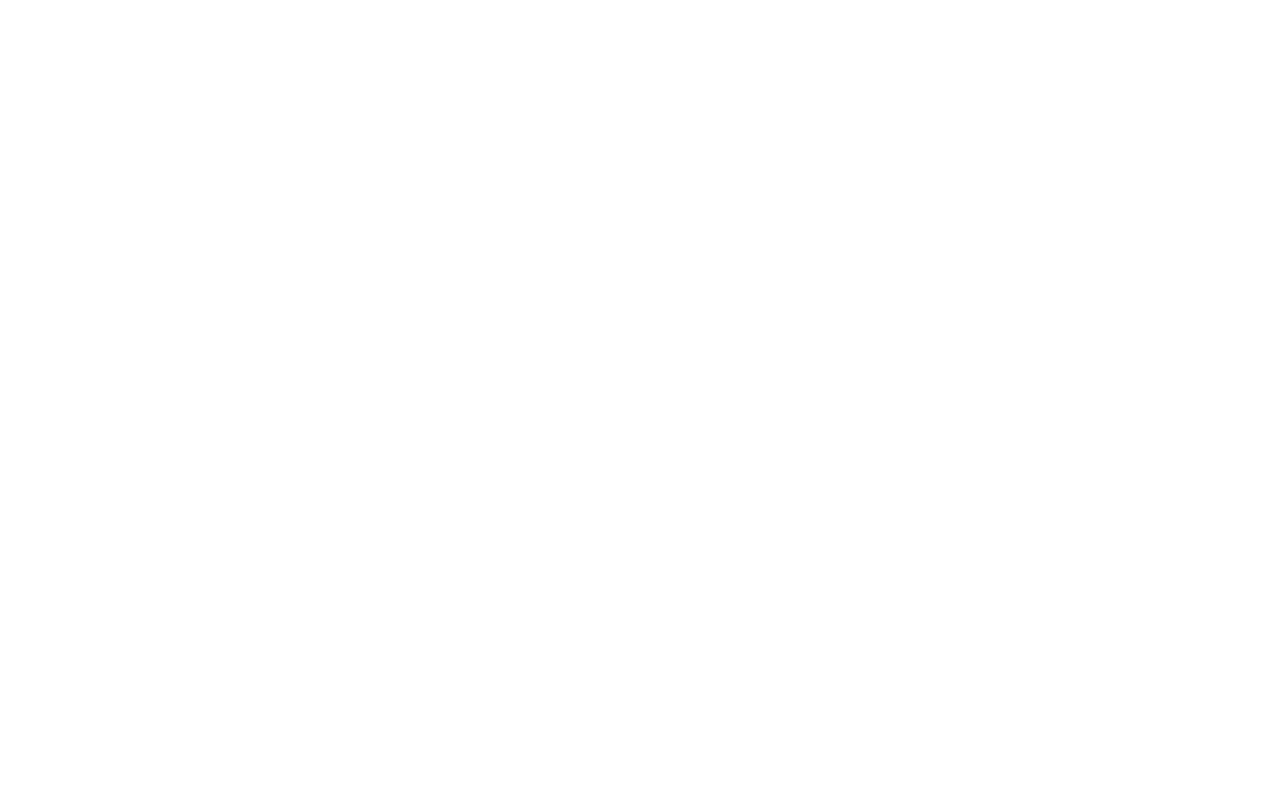
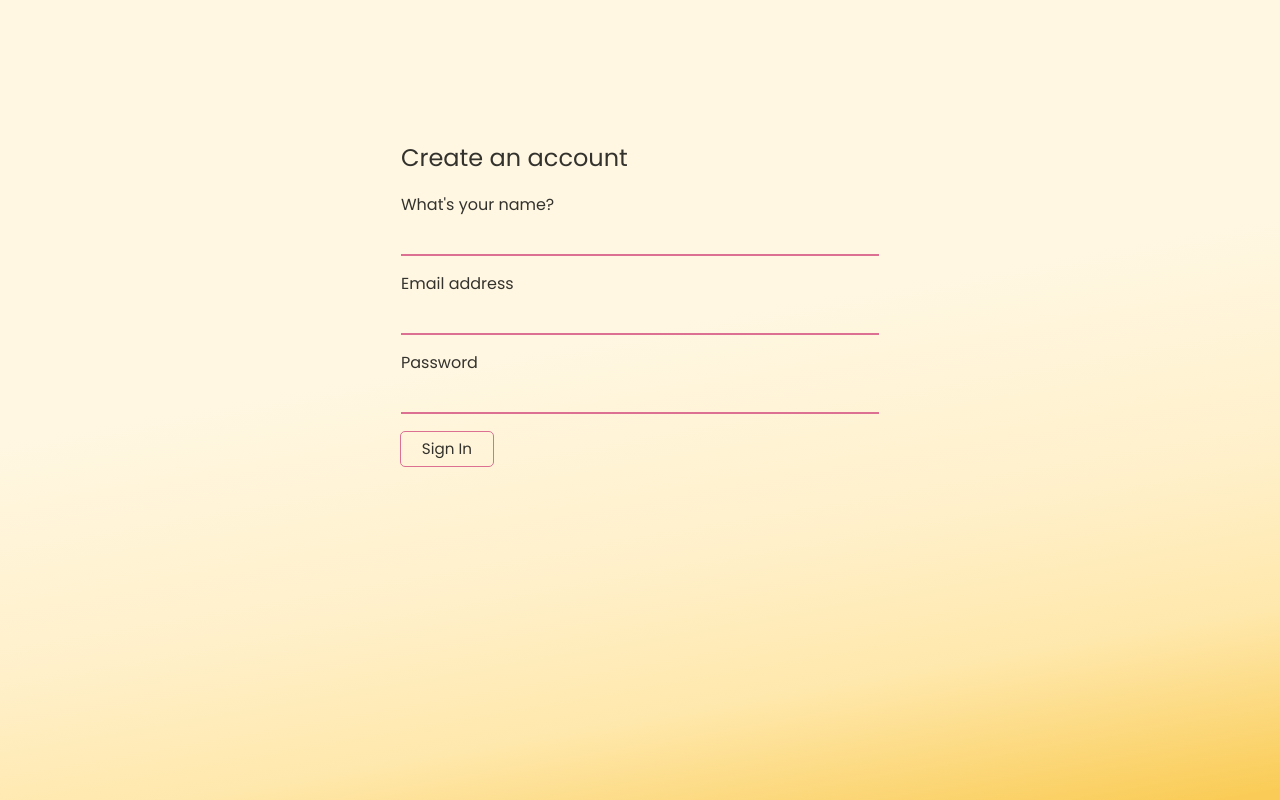
Before and after one commit to sophiaabah/nextjs_notepad, a Next.js app: page /register in a window 1280 px wide. Built offline with nearby package versions, Linux system fonts and the light colour scheme.

Commit message:
routes and font change

```diff
--- a/pages/_document.js
+++ b/pages/_document.js
@@ -11,7 +11,7 @@ export default function Document() {
           crossOrigin="true"
         />
         <link
-          href="https://fonts.googleapis.com/css2?family=Pacifico&family=Source+Sans+Pro&family=Handlee&display=swap"
+          href="https://fonts.googleapis.com/css2?family=Pacifico&family=Source+Sans+Pro&family=Handlee&family=Poppins&display=swap"
           rel="stylesheet"
         />
       </Head>
--- a/pages/register.js
+++ b/pages/register.js
@@ -1,5 +1,62 @@
 import Head from "next/head";
+import styles from "../styles/forms.module.css";
+import Link from "next/link";
 
 export default function Register() {
-  return <></>;
+  return (
+    <div className={styles.register_box}>
+      <main className="box pa4 black-80">
+        <form
+          className="measure center"
+          // onSubmit={onRegister}
+        >
+          <fieldset id="sign_up" className="ba b--transparent ph0 mh0">
+            <legend className="f3 fw5 ph0 mh0">Create an account</legend>
+            <div className="mv3">
+              <label className="db fw5 lh-copy f5" htmlFor="name">
+                {`What's your name?`}
+              </label>
+              <input
+                // onChange={onNameChange}
+                className={styles.input}
+                // value={name}
+                type="text"
+                name="name"
+                id="name"
+              />
+            </div>
+            <div className="mt3">
+              <label className="db fw5 lh-copy f5" htmlFor="email-address">
+                Email address
+              </label>
+              <input
+                // onChange={onEmailChange}
+                className={styles.input}
+                // value={email}
+                type="email"
+                name="email-address"
+                id="email-address"
+              />
+            </div>
+            <div className="mv3">
+              <label className="db fw5 lh-copy f5" htmlFor="password">
+                Password
+              </label>
+              <input
+                // onChange={onPasswordChange}
+                className={styles.input}
+                // value={password}
+                type="password"
+                name="password"
+                id="password"
+              />
+            </div>
+          </fieldset>
+          <Link href="/">
+            <a className={styles.btn}>Sign In</a>
+          </Link>
+        </form>
+      </main>
+    </div>
+  );
 }
--- /dev/null
+++ b/styles/forms.module.css
@@ -0,0 +1,41 @@
+.signin_box{
+  background: linear-gradient(350deg, #f3bbbb 0%, #f8e0a4 32.16%, #ffeab3 46.17%, #FFF1CD 61.09%);
+  height: 100vh;
+  font-family: 'Poppins', sans-serif;
+
+}
+
+.register_box {
+background: linear-gradient(350deg, #FACC57 1.08%, #FFE8AC 18.78%, #FFF0CA 33.85%, #fff7e2 56.87%);
+height: 100vh;
+font-family: 'Poppins', sans-serif;
+
+}
+
+.signin_box > main{
+  padding-top: 9rem;
+}
+
+.register_box > main {
+  padding-top: 9rem;
+}
+
+.btn{
+  background-color: transparent;
+  border: 1.2px solid palevioletred;
+  border-radius: 5px;
+  cursor: pointer;
+  padding: 0.4rem 1.3rem;
+  font-size: 0.95rem;
+
+
+}
+
+.input{
+  border: none;
+  background-color: transparent;
+  border-bottom: 2px solid palevioletred;
+  width: 100%;
+  line-height: 1.5;
+  padding: 0.4rem;
+}
--- a/styles/globals.css
+++ b/styles/globals.css
@@ -2,7 +2,7 @@ html,
 body {
   padding: 0;
   margin: 0;
-  font-family: 'Source Sans Pro', sans-serif;
+  font-family: 'Poppins', sans-serif;
 }
 
 a {
```
Also changed, not shown: pages/index.js (+6 -3 lines), pages/signin.js (+48 -1 lines), styles/notes.module.css (+39 -15 lines).
